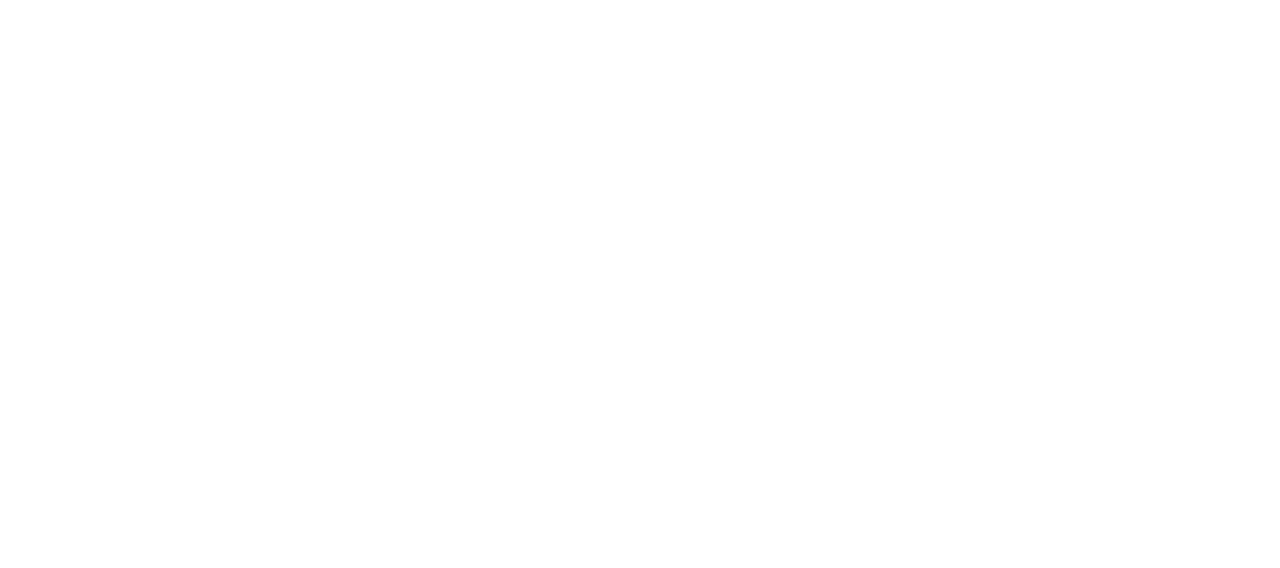
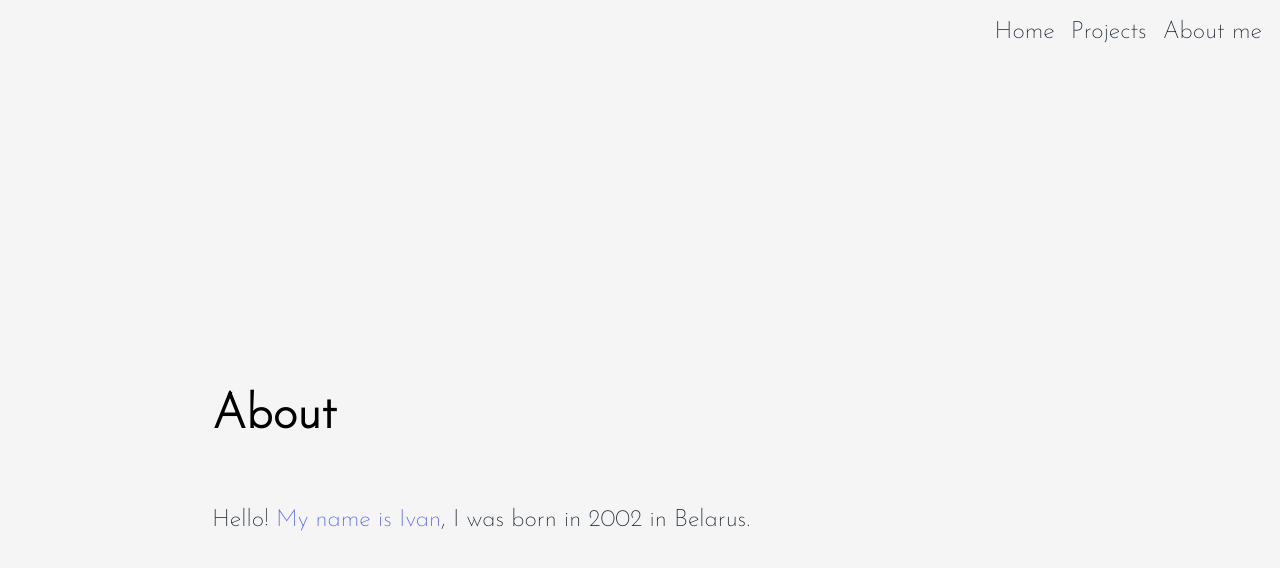
Before and after one commit to luvlqq/luvlqq.dev, a SvelteKit app: page /about in a window 1280 px wide. Shown: the top 568 px of the page. Built offline with nearby package versions, Linux system fonts and the light colour scheme.

Commit message:
make a aboutMe basic

```diff
--- a/src/components/about.svelte
+++ b/src/components/about.svelte
@@ -0,0 +1,31 @@
+<script>
+
+</script>
+<div class="main">
+  <div class="flex flex-col space-y-16 max-w-4xl px-5 mx-auto">
+    <div class="space-y-10">
+      <div class="flex justify-between font-bold items-center flex-col space-y-2 sm:flex-row sm:space-y-0">
+        <h1 class="text-5xl outline-none text-center sm:flex sm:items-center sm:space-x-2">
+          <span class="text-black">About</span>
+        </h1>
+      </div>
+    </div>
+    <p class="text-2xl">
+      Hello! <span class="text-[#5865F2]">My name is Ivan</span>, I was born in 2002 in Belarus.
+    </p>
+  </div>
+</div>
+
+<style>
+    @import url('https://fonts.googleapis.com/css2?family=Josefin+Sans:wght@200&display=swap');
+
+    .main {
+        align-content: center;
+        align-items: center;
+        font-weight: 400;
+        background: #f5f5f5;
+        font-family: 'Josefin Sans', serif;
+        min-height: 100vh;
+        padding: 2.2em;
+    }
+</style>
--- a/src/components/project.svelte
+++ b/src/components/project.svelte
@@ -4,7 +4,7 @@
 
 <div class="main">
 	<div class="max-w-screen-md space-y-5 mx-auto">
-		<p class="text-center text-4xl font-bold outline-none">MY ACTUAL PROJECTS</p>
+		<p class="text-center text-4xl font-bold outline-none">MY PROJECTS</p>
 		<div class="grid grid-cols-1 gap-4">
 			{#each projects as project}
 				<div class="card">
@@ -39,6 +39,14 @@
 								href={project.url}>[URL]</a
 							>
 						{/if}
+            {#if project.github}
+              <a
+                class="hover:text-[#5865F2] duration-500 font-bold px-2"
+                target="_blank"
+                rel="noreferrer"
+                href={project.github}>[GITHUB]</a
+              >
+            {/if}
 					</details>
 				</div>
 			{/each}
@@ -75,8 +83,4 @@
 	details > div {
 		padding: 10px;
 	}
-
-  .flipped {
-      transform: rotate(180deg);
-  }
 </style>
--- a/src/routes/about/+page.svelte
+++ b/src/routes/about/+page.svelte
@@ -1,5 +1,6 @@
 <script>
-  import About from '../../components/about.svelte'
+  import About from '../../components/about.svelte';
+  import Nav from '../../components/nav.svelte'
 </script>
-
+<Nav/>
 <About/>
--- a/src/routes/projects/projects.ts
+++ b/src/routes/projects/projects.ts
@@ -14,25 +14,25 @@
 		description:
 			'Ecom wallet with simulate transactions between users. Update for diploma in future.',
 		stack: ['TypeScript', 'NestJS', 'NodeJS', 'JWT', 'Prisma', 'PostgreSQL', 'Svelte'],
-		url: 'https://github.com/luvlqq/bremaWallet'
+    github: 'https://github.com/luvlqq/bremaWallet'
 	},
 	{
 		name: 'Brema Chat',
 		description: 'Simple online chat build on websocket with Socket.io library',
 		stack: ['TypeScript', 'NodeJS', 'NestJS', 'PostgreSQL', 'Prisma', 'Socket.io'],
-		url: 'https://github.com/luvlqq/bremaChat'
+    github: 'https://github.com/luvlqq/bremaChat'
 	},
 	{
 		name: 'Express Auth API',
 		description: 'Auth API. Build by layer architecture.',
 		stack: ['TypeScript', 'NodeJS', 'Express', 'PostgreSQL', 'Prisma', 'JWT'],
-		url: 'https://github.com/luvlqq/weather-cli'
+    github: 'https://github.com/luvlqq/weather-cli'
 	},
 	{
 		name: 'Weather-CLI',
 		description: 'Is a console application wich can show forecast for your city.',
 		stack: ['JavaScript', 'NodeJS', 'CLI'],
-		url: 'https://github.com/luvlqq/weather-cli'
+    github: 'https://github.com/luvlqq/weather-cli'
 	}
 ];
 
```
